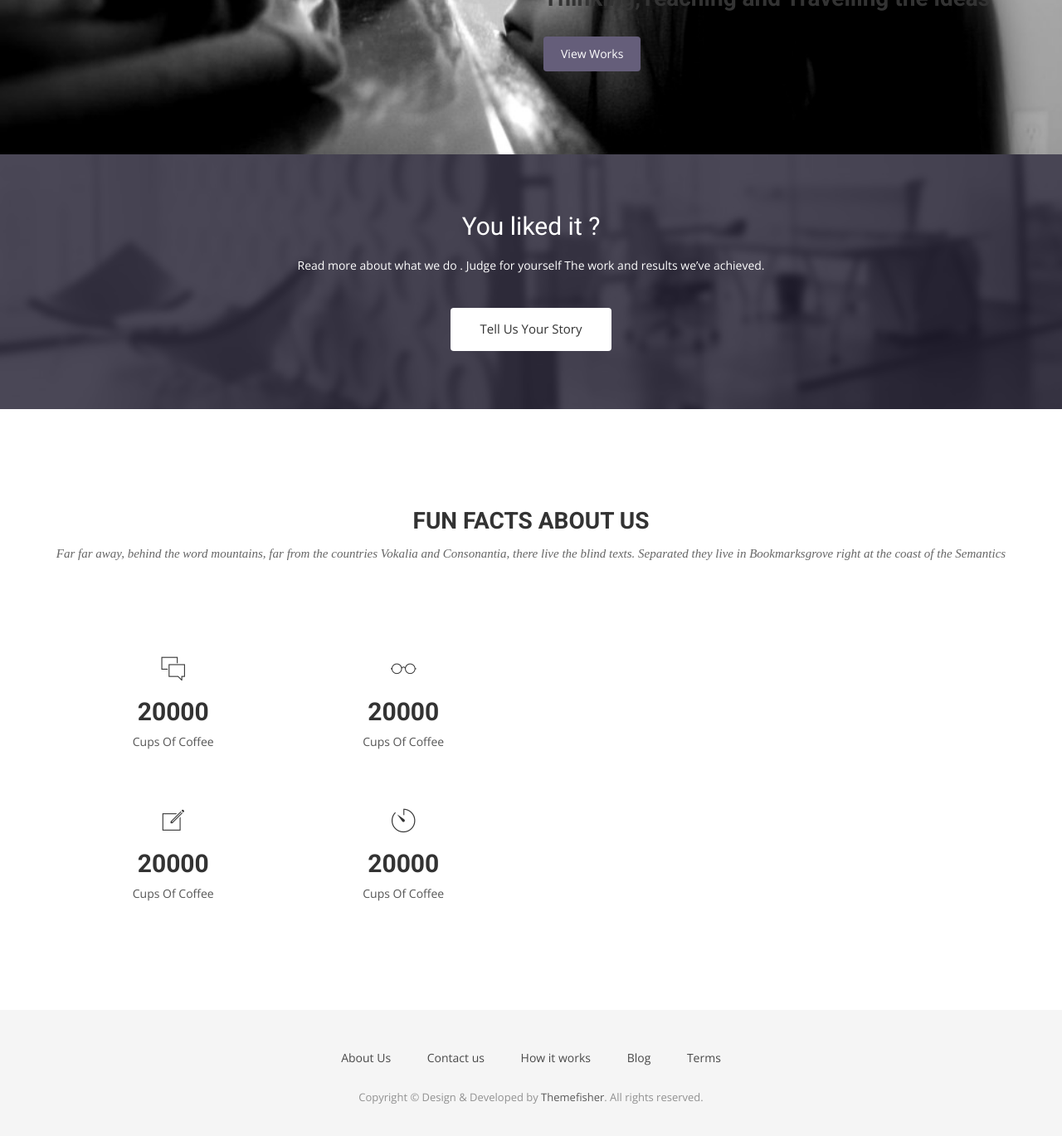
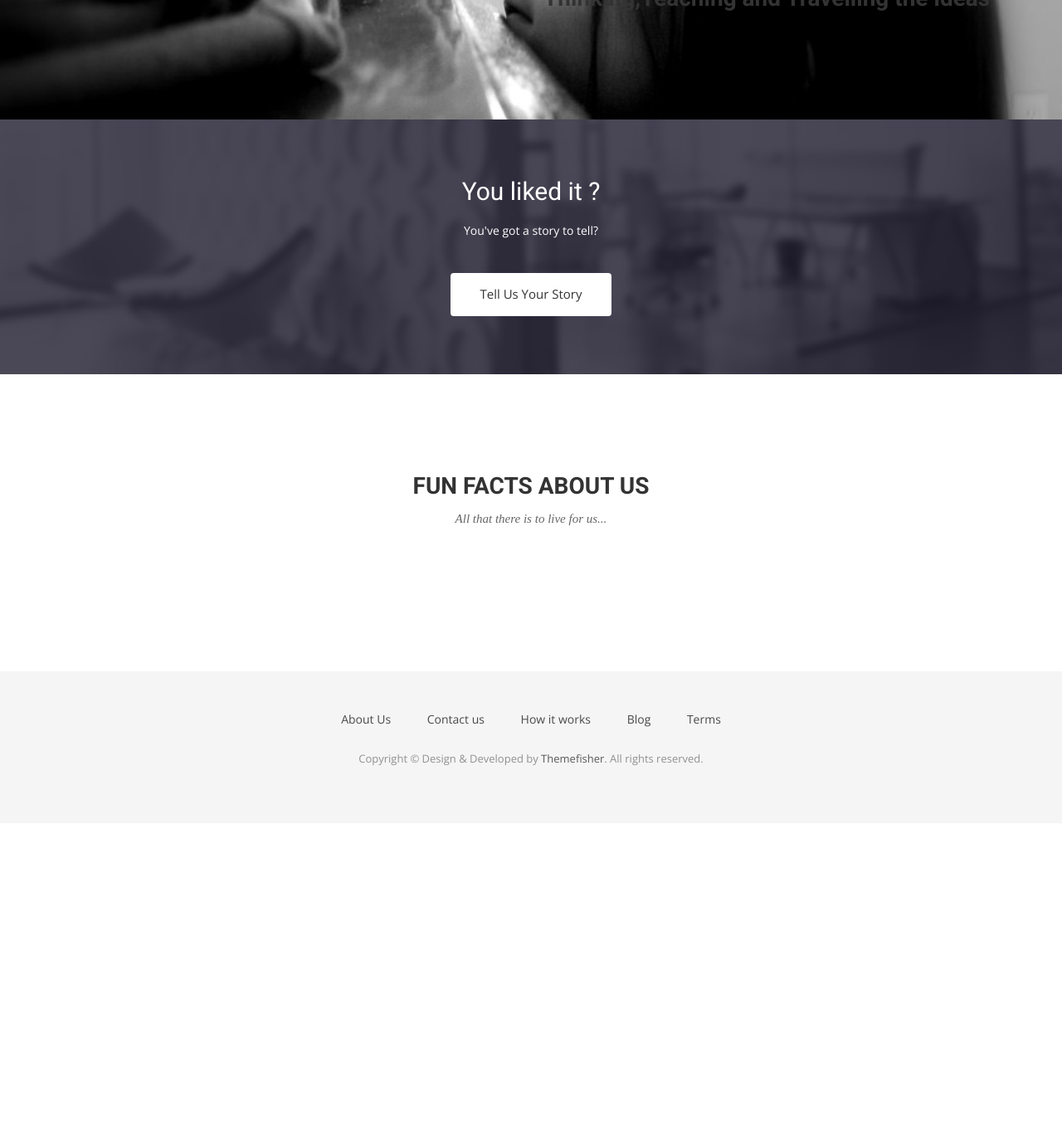
Before and after one commit to th3iedkid/th3iedkid.github.io, a Jekyll site: the page built from index.html, in a window 1280 px wide and 1400 px high, scrolled down 1396 px. Shown: the top 1369 px of the window at 83% size. Built offline with Jekyll 4.4.1, drawn with Linux system fonts in a browser that asks for light colours; nearby versions of some CDN libraries; some web fonts are replaced; after the commit the page ends 2388 px from its top, so only the background shows below that.

Commit message:
changing indices

```diff
--- a/index.html
+++ b/index.html
@@ -41,7 +41,7 @@ and what couldn't be done.<br/>
   <div class="row">
     <div class="col-md-6 col-md-offset-6">
       <h2>Thinking,Teaching and Travelling the ideas </h2>
-      <a href="#" class="btn btn-view-works">View Works</a>
+      <!--<a href="#" class="btn btn-view-works">View Works</a> -->
     </div>
   </div>
 </div>
@@ -53,7 +53,7 @@ and what couldn't be done.<br/>
       <div class="col-md-12">
         <div class="block">
           <h2>You liked it ?</h2>
-          <p>Read more about what we do . Judge for yourself The work and results we’ve achieved.</p>
+          <p>You've got a story to tell?</p>
           <a class="btn btn-default btn-call-to-action" href="#" >Tell Us Your Story</a>
         </div>
       </div>
@@ -66,43 +66,7 @@ and what couldn't be done.<br/>
     <div class="row">
       <div class="section-title text-center">
         <h2>Fun Facts About Us</h2>
-        <p>Far far away, behind the word mountains, far from the countries Vokalia and Consonantia, there live the blind texts. Separated they live in Bookmarksgrove right at the coast of the Semantics</p>
-      </div>
-    </div>
-    <div class="row">
-      <div class="col-md-6">
-        <div class="block">
-          <ul class="counter-box clearfix">
-            <li>
-              <div class="block">
-                <i class="ion-ios-chatboxes-outline"></i>
-                <h4 class="counter">20000</h4>
-                <span>Cups Of Coffee</span>
-              </div>
-            </li>
-            <li>
-              <div class="block">
-                <i class="ion-ios-glasses-outline"></i>
-                <h4 class="counter">20000</h4>
-                <span>Cups Of Coffee</span>
-              </div>
-            </li>
-            <li>
-              <div class="block">
-                <i class="ion-ios-compose-outline"></i>
-                <h4 class="counter">20000</h4>
-                <span>Cups Of Coffee</span>
-              </div>
-            </li>
-            <li>
-              <div class="block">
-                <i class="ion-ios-timer-outline"></i>
-                <h4 class="counter">20000</h4>
-                <span>Cups Of Coffee</span>
-              </div>
-            </li>
-          </ul>
-        </div>
+        <p>All that there is to live for us...</p>
       </div>
     </div>
   </div>
```
